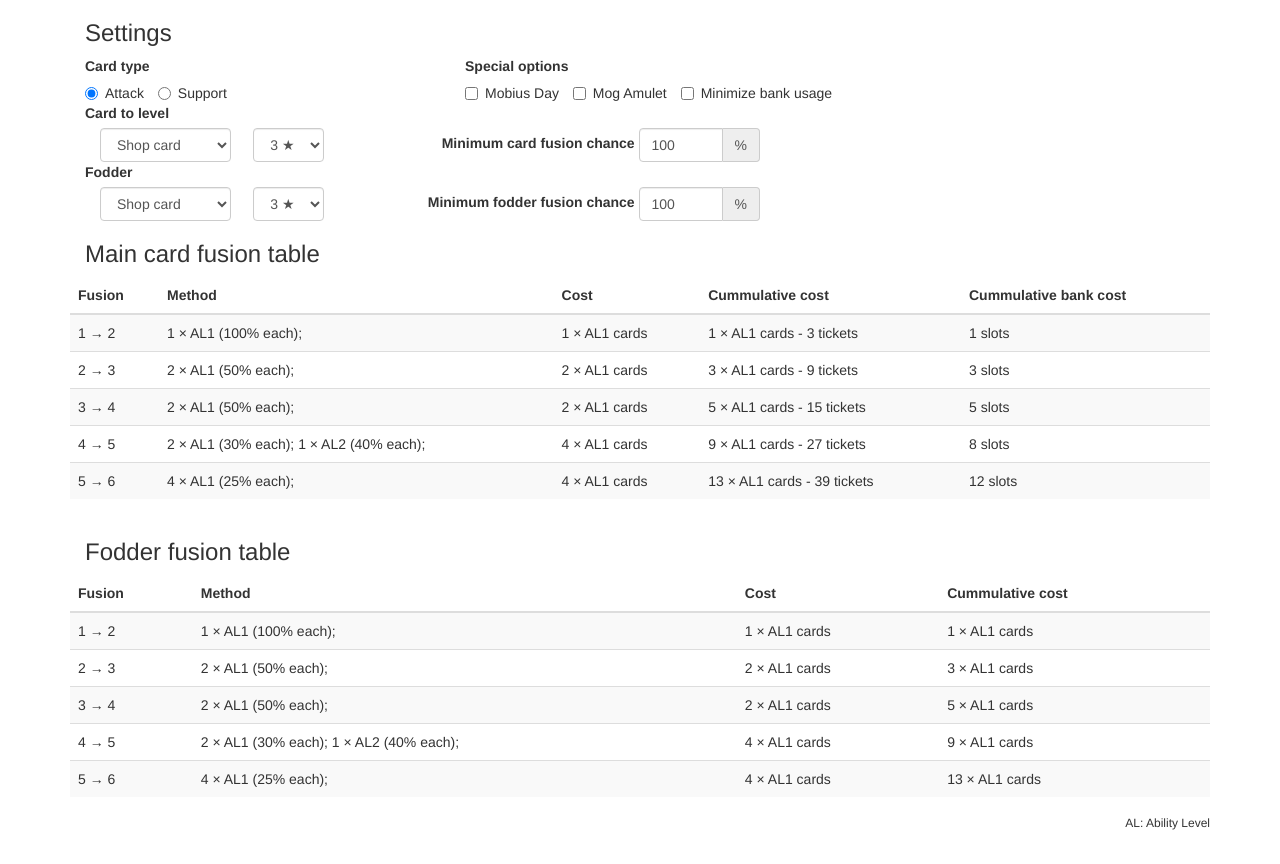
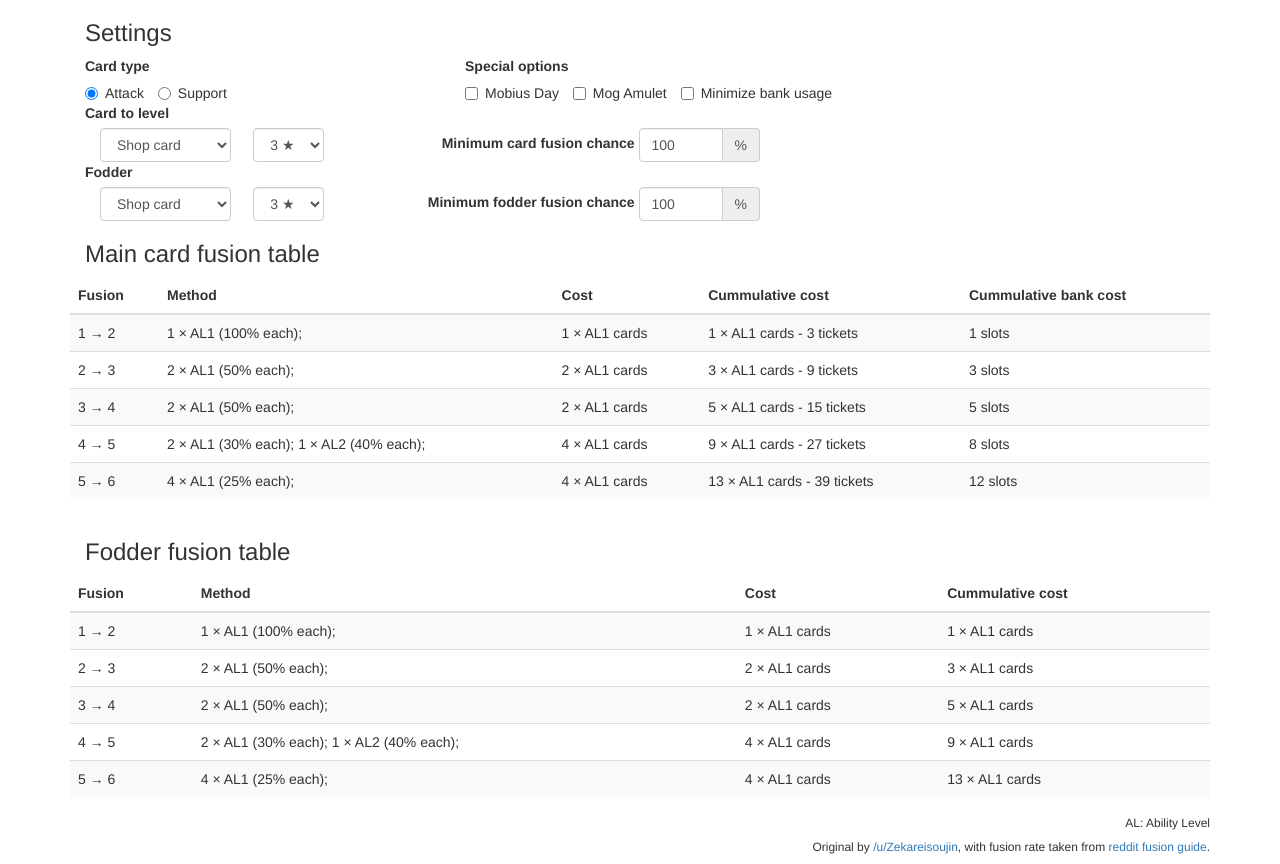
Before and after one commit to Zekareisoujin/MFFFusionCalc, a website: page index.html in a window 1280 px wide. Before the commit the page ends 841 px from the top, so only its background shows below. Drawn offline with nearby package versions, Linux system fonts and the light colour scheme.

Commit message:
Added credit for fusion data doc

```diff
--- a/index.html
+++ b/index.html
@@ -131,6 +131,7 @@
         </div>
 
         <h6 class='text-right'>AL: Ability Level</h6>
+        <h6 class='text-right'>Original by <a href='https://github.com/Zekareisoujin/MFFFusionCalc'>/u/Zekareisoujin</a>, with fusion rate taken from <a href='https://docs.google.com/spreadsheets/d/11b0TQIRyR6GCz2uHQ5jYNYlPgZHIcjpbNljzUq95ZZY/edit#gid=0'>reddit fusion guide</a>.</h6>
     </div>
 
     <script src="js/calc.js?dev=' + Math.floor(Math.random() * 100"></script>
```
